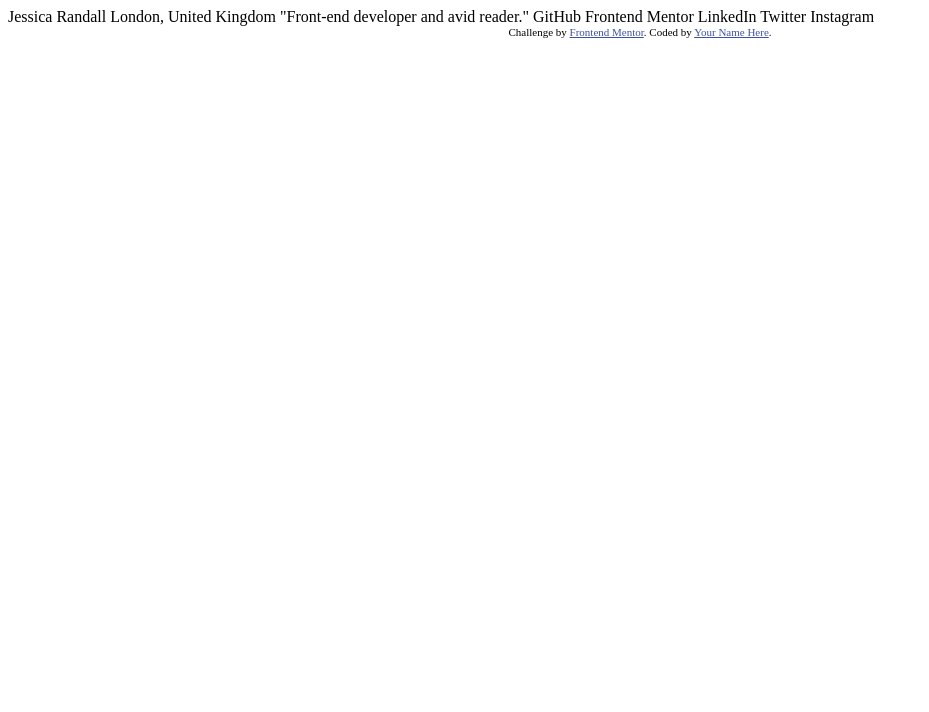
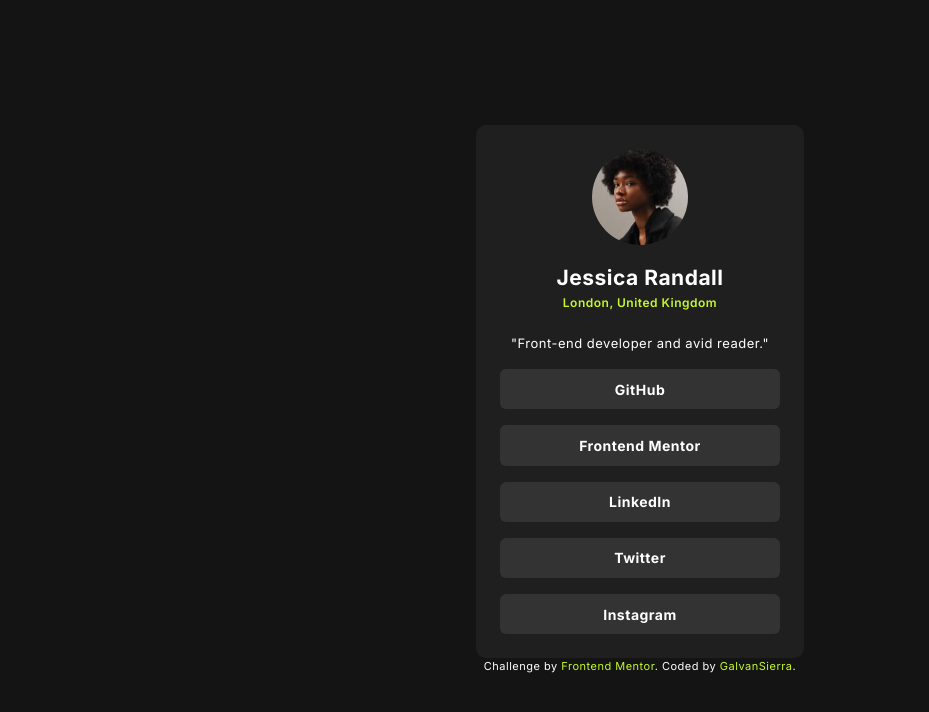
Before and after one commit to GalvanSierra/social-links-profile, a plain HTML site: page index.html in a window 1280 px wide. Shown: the whole page, without its empty margins (0-929 px from the left). Drawn offline with Linux system fonts and the light colour scheme.

Commit message:
feat: :sparkles: add solution

```diff
--- a/index.html
+++ b/index.html
@@ -1,34 +1,49 @@
 <!DOCTYPE html>
 <html lang="en">
   <head>
-  <meta charset="UTF-8">
-  <meta name="viewport" content="width=device-width, initial-scale=1.0"> <!-- displays site properly based on user's device -->
+    <meta charset="UTF-8" />
+    <meta name="viewport" content="width=device-width, initial-scale=1.0" />
 
-  <link rel="icon" type="image/png" sizes="32x32" href="./assets/images/favicon-32x32.png">
+    <link
+      rel="icon"
+      type="image/png"
+      sizes="32x32"
+      href="./assets/images/favicon-32x32.png"
+    />
 
     <title>Frontend Mentor | Social links profile</title>
-
-  <!-- Feel free to remove these styles or customise in your own stylesheet 👍 -->
-  <style>
-    .attribution { font-size: 11px; text-align: center; }
-    .attribution a { color: hsl(228, 45%, 44%); }
-  </style>
+    <link rel="stylesheet" href="style.css" />
   </head>
   <body>
+    <div class="container">
+      <div class="profile">
+        <img
+          src="./assets/images/avatar-jessica.jpeg"
+          alt="avatar"
+          class="profile__img"
+        />
 
-  Jessica Randall
-  London, United Kingdom
+        <h2 class="profile__name">Jessica Randall</h2>
+        <p class="profile__country">London, United Kingdom</p>
+        <p class="profile__description">
           "Front-end developer and avid reader."
+        </p>
 
-  GitHub
-  Frontend Mentor
-  LinkedIn
-  Twitter
-  Instagram
+        <ul class="profile__social-links">
+          <li class="social-link">GitHub</li>
+          <li class="social-link">Frontend Mentor</li>
+          <li class="social-link">LinkedIn</li>
+          <li class="social-link">Twitter</li>
+          <li class="social-link">Instagram</li>
+        </ul>
+      </div>
 
       <div class="attribution">
-    Challenge by <a href="https://www.frontendmentor.io?ref=challenge" target="_blank">Frontend Mentor</a>.
-    Coded by <a href="#">Your Name Here</a>.
+        Challenge by
+        <a href="https://www.frontendmentor.io?ref=challenge" target="_blank"
+          >Frontend Mentor</a
+        >. Coded by <a href="https://github.com/GalvanSierra">GalvanSierra</a>.
+      </div>
     </div>
   </body>
 </html>
--- /dev/null
+++ b/style.css
@@ -0,0 +1,95 @@
+@import url("https://fonts.googleapis.com/css2?family=Inter:wght@100..900&display=swap");
+
+* {
+  box-sizing: border-box;
+  margin: 0;
+}
+
+:root {
+  /* Colors */
+  --body-color: hsl(0, 0%, 100%);
+  --bg-color: hsl(0, 0%, 8%);
+  --green: hsl(75, 94%, 57%);
+  --grey: hsl(0, 0%, 20%);
+  --dark-grey: hsl(0, 0%, 12%);
+
+  /* Typography */
+  --fs-paragraph: 14px;
+  --body-font: "Inter";
+  --fw-regular: 400;
+  --fw-semibold: 600;
+  --fw-bold: 700;
+}
+
+body {
+  font-family: var(--body-font);
+  color: var(--body-color);
+  line-height: 1.5;
+  letter-spacing: 0.5px;
+  font-size: var(--fs-paragraph);
+  background-color: var(--bg-color);
+}
+
+.container {
+  min-height: 100vh;
+  display: grid;
+  place-content: center;
+}
+
+.profile {
+  width: 328px;
+  max-width: 380px;
+  background-color: var(--dark-grey);
+  padding: 1.5rem;
+  border-radius: 10px;
+  text-align: center;
+}
+
+.profile__img {
+  width: 96px;
+  border-radius: 50%;
+}
+
+.profile__name {
+  margin-top: 12px;
+}
+
+.profile__country {
+  font-size: 12px;
+  color: var(--green);
+  font-weight: var(--fw-semibold);
+}
+
+.profile__description {
+  margin-top: 22px;
+  font-size: 13px;
+}
+
+.profile__social-links {
+  padding: 0;
+  list-style: none;
+}
+
+.social-link {
+  background-color: var(--grey);
+  font-weight: var(--fw-bold);
+  margin-top: 1rem;
+  padding: 0.6rem 0;
+  border-radius: 6px;
+}
+
+.social-link:hover {
+  background: var(--green);
+  color: var(--grey);
+  cursor: pointer;
+}
+
+.attribution {
+  font-size: 11px;
+  text-align: center;
+}
+
+.attribution a {
+  color: var(--green);
+  text-decoration: none;
+}
```
Also changed, not shown: 1 other file. Lines whose indentation alone changed are shown as unchanged.
